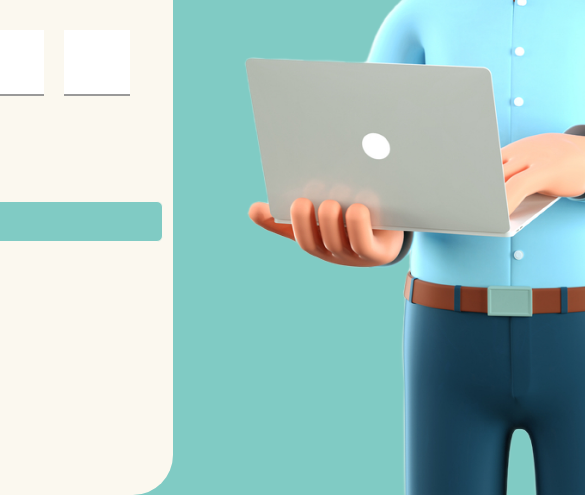
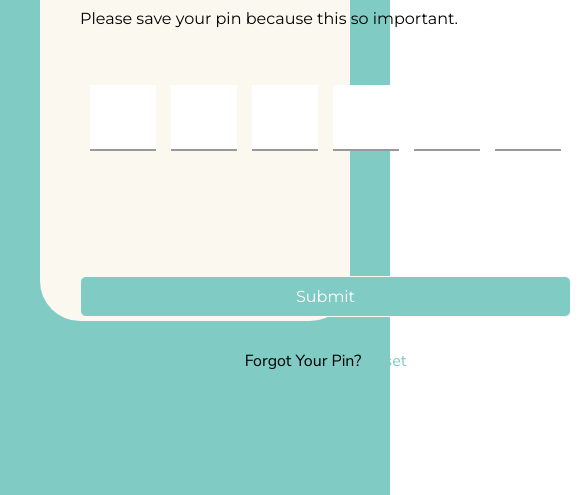
Before and after one commit to yusufbahtiarr/fgo24-css-slicing, a website: page pages/enter-pin.html in a window 390 px wide. Shown: the part 349-844 px from the top of the page, 585 px wide, since content can reach past the window. Drawn offline with Linux system fonts and the light colour scheme.

Commit message:
feat: add responsive page enter-pin

```diff
--- a/css/enter-pin.css
+++ b/css/enter-pin.css
@@ -105,6 +105,8 @@ body {
 }
 
 .layout-register {
+    display: flex;
+    flex-direction: column;
     margin: auto;
     width: 562px;
     font-family: "Nunito Sans", sans-serif;
@@ -212,3 +214,28 @@ button img {
     width: 24px;
     height: 24px;
 }
+
+@media (max-width: 768px){
+    .container {
+        min-height: 100vh;
+        padding: 40px;
+        min-width: 100vw;
+    }
+
+    .layout-left {
+        width: 100%;
+        border-radius: 40px;
+        padding: 40px;
+        height: 65%;
+    }
+    .layout-right {
+        display: none;
+    }
+    .layout-register {
+        gap: 20px;
+        justify-content: space-between;
+    }
+    .input-box {
+        gap: 15px;
+    }
+}
```
